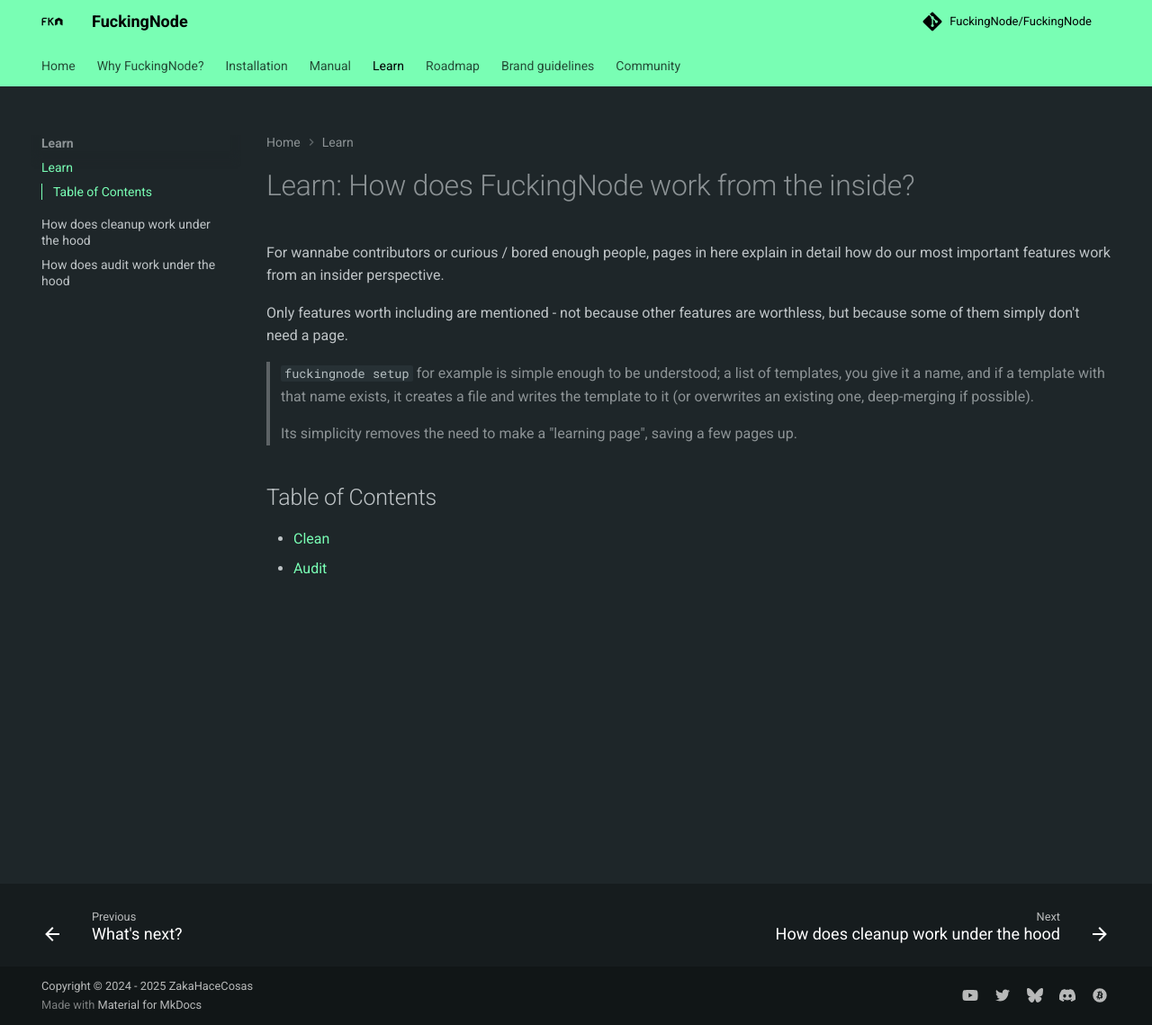
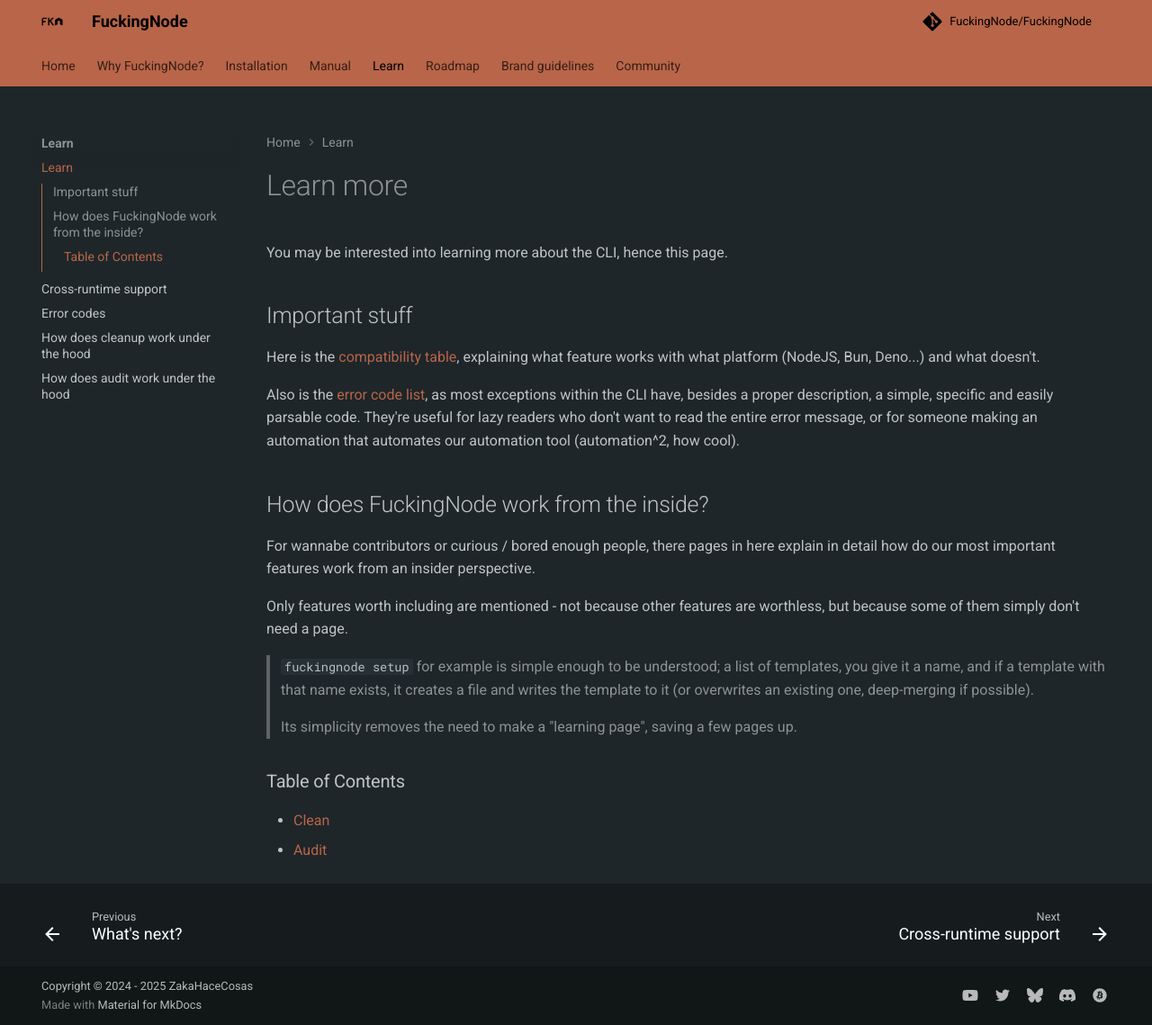
Before and after one commit to FuckingNode/fuckingnode.github.io, an MkDocs documentation site: the page built from docs/learn/index.md, in a window 1280 px wide and 1139 px high. Shown: the whole window at 90% size. Built offline with MkDocs 1.6.1 and Material for MkDocs 9.7.7, drawn with Linux system fonts in a browser that asks for light colours; comment, search, counter and statistics services are not loaded.

Commit message:
Minor refinements to docs

```diff
--- a/docs/learn/index.md
+++ b/docs/learn/index.md
@@ -1,6 +1,16 @@
-# Learn: How does FuckingNode work from the inside?
+# Learn more
 
-For wannabe contributors or curious / bored enough people, pages in here explain in detail how do our most important features work from an insider perspective.
+You may be interested into learning more about the CLI, hence this page.
+
+## Important stuff
+
+Here is the [compatibility table](./cross-runtime-support.md), explaining what feature works with what platform (NodeJS, Bun, Deno...) and what doesn't.
+
+Also is the [error code list](./errors.md), as most exceptions within the CLI have, besides a proper description, a simple, specific and easily parsable code. They're useful for lazy readers who don't want to read the entire error message, or for someone making an automation that automates our automation tool (automation^2, how cool).
+
+## How does FuckingNode work from the inside?
+
+For wannabe contributors or curious / bored enough people, there pages in here explain in detail how do our most important features work from an insider perspective.
 
 Only features worth including are mentioned - not because other features are worthless, but because some of them simply don't need a page.
 
@@ -8,7 +18,7 @@
 >
 > Its simplicity removes the need to make a "learning page", saving a few pages up.
 
-## Table of Contents
+### Table of Contents
 
 - [Clean](clean.md)
 - [Audit](audit.md)
--- a/docs/overrides/extra.css
+++ b/docs/overrides/extra.css
@@ -1,17 +1,12 @@
-/*
-Bun    color: #FBF0E1
-Orange color: #FCA737
-Deno   color: #79feb4
-*/
 :root > *,
 *,
 [data-md-color-scheme="slate"] {
     scroll-behavior: smooth;
-    --md-primary-fg-color: #79feb4 !important;
-    --md-primary-fg-color--light: #77f1ae !important;
-    --md-primary-fg-color--dark: #75e4a7 !important;
-    --md-accent-fg-color: #79feb4 !important;
-    --md-accent-fg-color--transparent: #79feb43a !important;
+    --md-primary-fg-color: #B86549 !important;
+    --md-primary-fg-color--light: #B66347 !important;
+    --md-primary-fg-color--dark: #B36044 !important;
+    --md-accent-fg-color: #B86549 !important;
+    --md-accent-fg-color--transparent: #B865493a !important;
     --md-primary-bg-color: #000 !important;
     --md-accent-bg-color: #000 !important;
     --md-accent-bg-color--light: #000000b3 !important;
@@ -21,7 +16,7 @@
     --md-hue: 195deg !important;
 }
 .md-typeset [type="checkbox"]:checked + .task-list-indicator:before {
-    background-color: #79feb4 !important;
+    background-color: #B86549 !important;
 }
 .md-typeset .md-button:focus,
 .md-typeset .md-button:hover {
--- a/mkdocs.yml
+++ b/mkdocs.yml
@@ -31,11 +31,12 @@
           - Feature - Stats: "manual/stats.md"
           - Feature - Surrender: "manual/surrender.md"
           - Feature - Audit: "manual/audit.md"
-          - Learn - Cross-runtime support: "learn/cross-runtime-support.md"
           - "What's next?": "manual/whats-next.md"
 
     - Learn:
           - Learn: "learn/index.md"
+          - Cross-runtime support: "learn/cross-runtime-support.md"
+          - Error codes: "learn/errors.md"
           - How does cleanup work under the hood: "learn/clean.md"
           - How does audit work under the hood: "learn/audit.md"
 
```
Also changed, not shown: docs/about/branding.md (+5 -7 lines), docs/manual/whats-next.md (+7 -7 lines), docs/learn/errors.md (renamed from docs/manual/errors.md).
